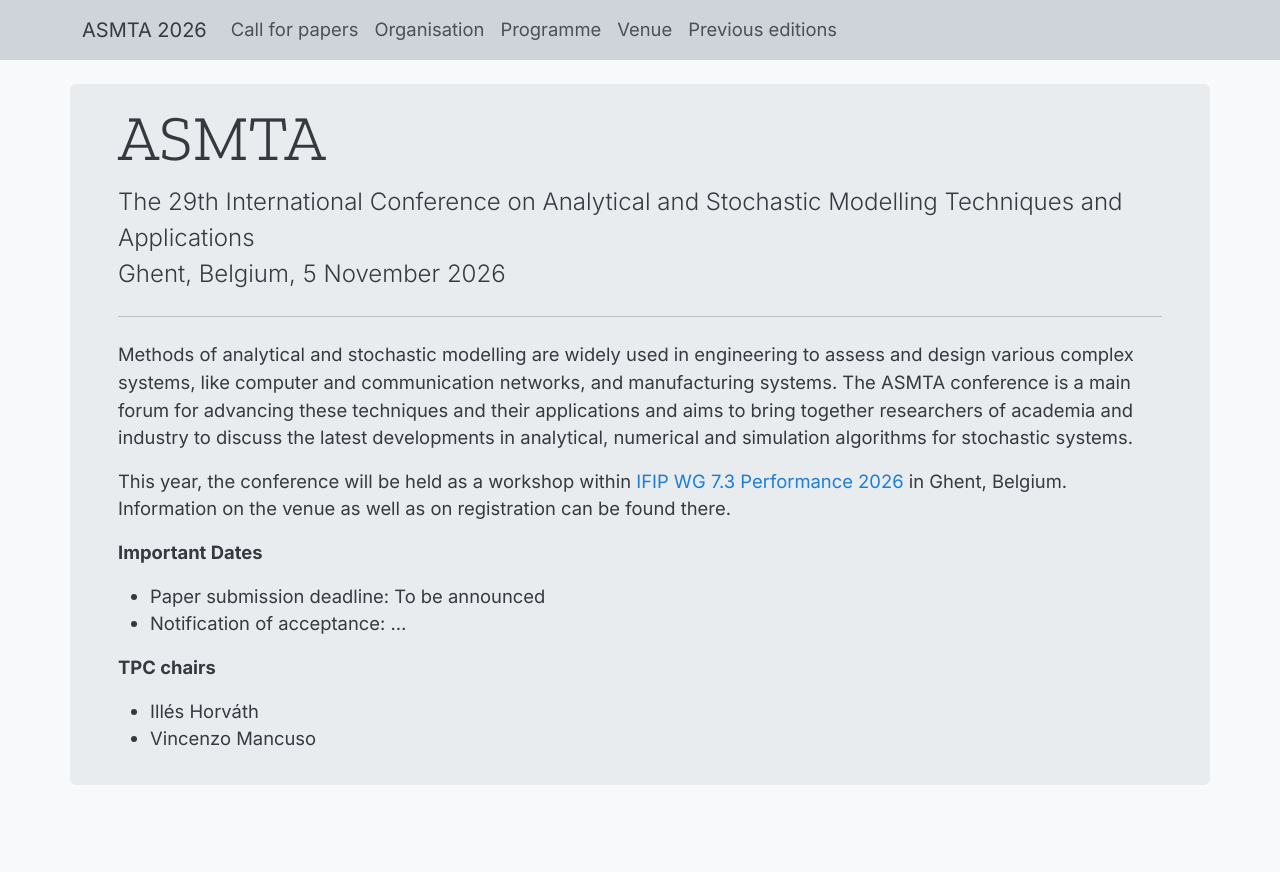
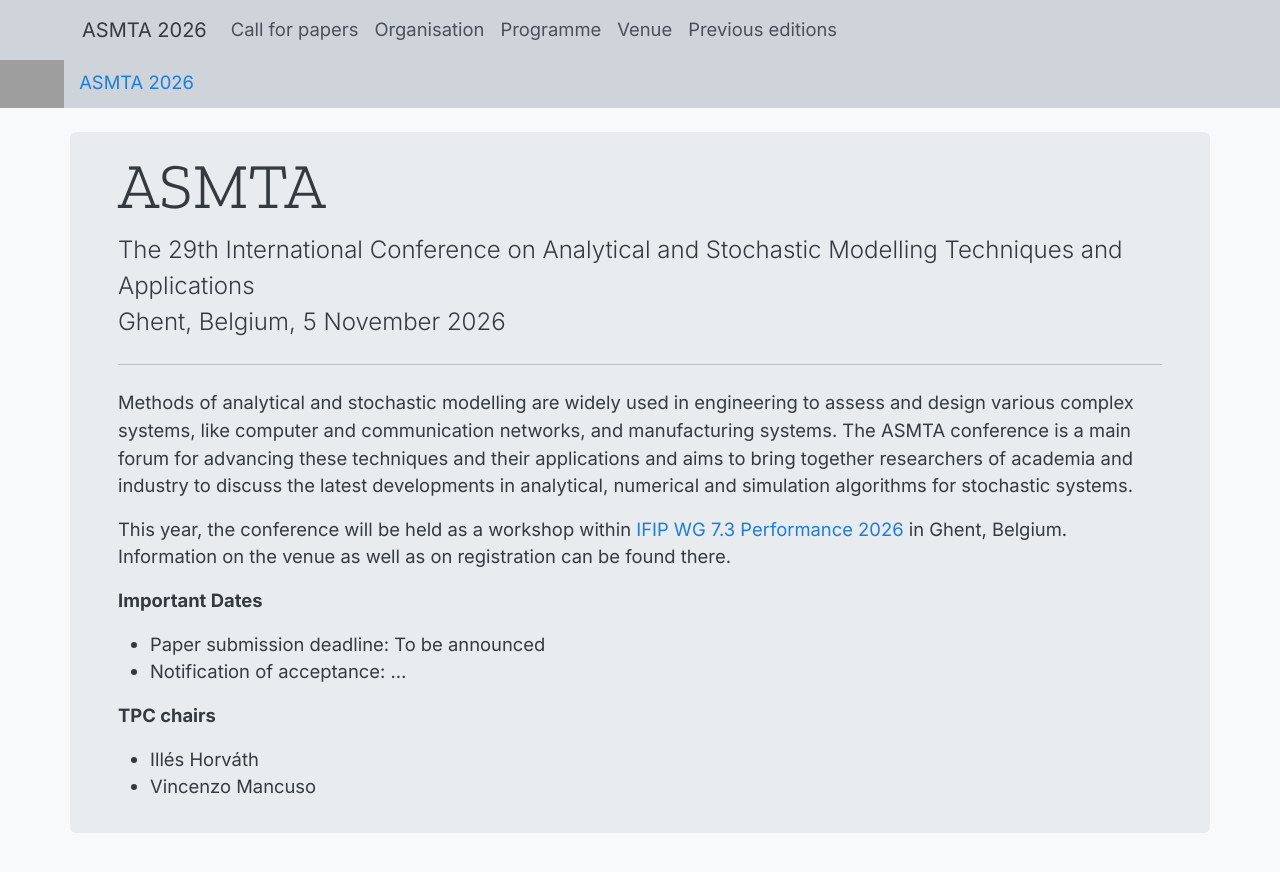
Before and after one commit to asmta/asmta.github.io, a Jekyll site: the page built from index.md, in a window 1280 px wide. Shown: the top 872 px of the page. Built offline with Jekyll 4.4.1, drawn with Linux system fonts in a browser that asks for light colours.

Commit message:
Update header.html

```diff
--- a/_includes/header.html
+++ b/_includes/header.html
@@ -29,4 +29,14 @@
             </div>
         </nav>
     </div>
+    <a class="site-title" rel="author" href="{{ "/" | relative_url }}">
+  {% if site.logo %}
+    <img
+      src="{{ site.logo | relative_url }}"
+      alt="{{ site.logo_alt | default: site.title }}"
+      style="height: 48px; width: auto; vertical-align: middle; margin-right: 10px;"
+    />
+  {% endif %}
+  {{ site.title }}
+</a>
 </header>
```
